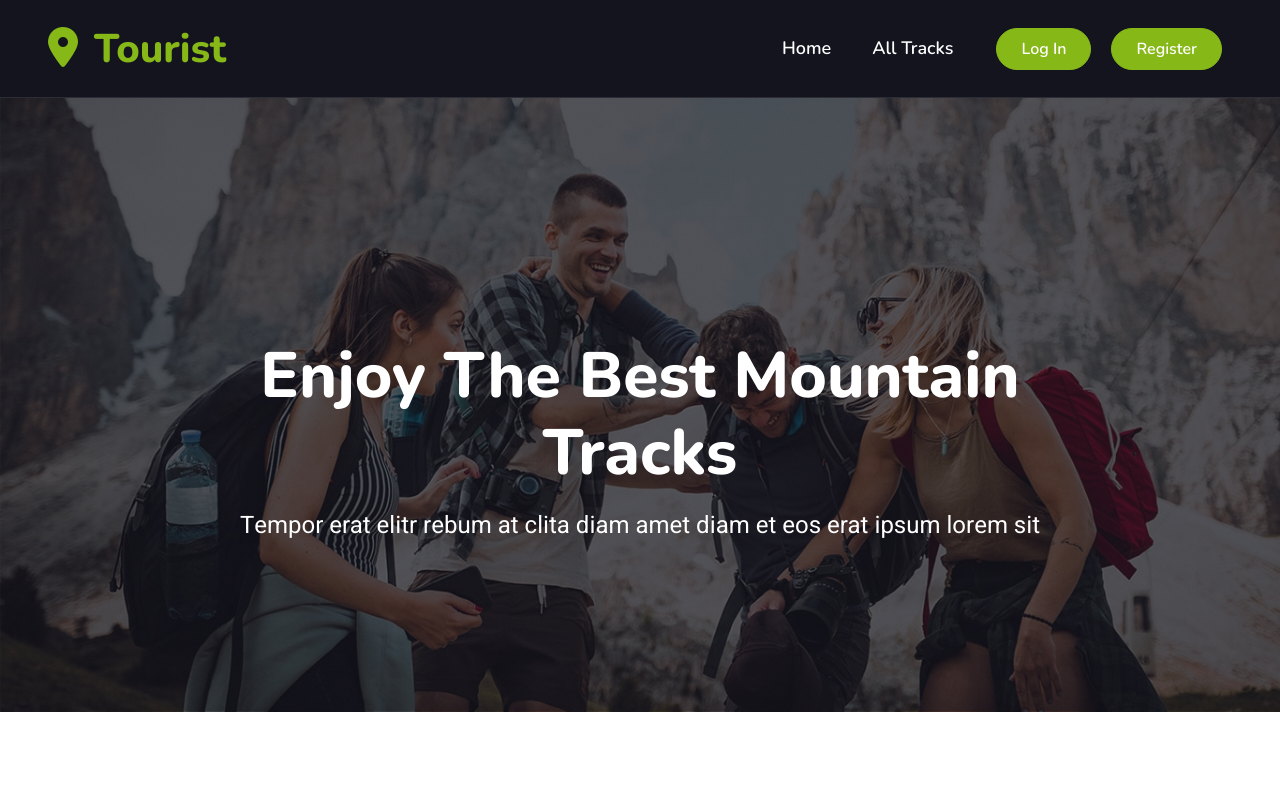
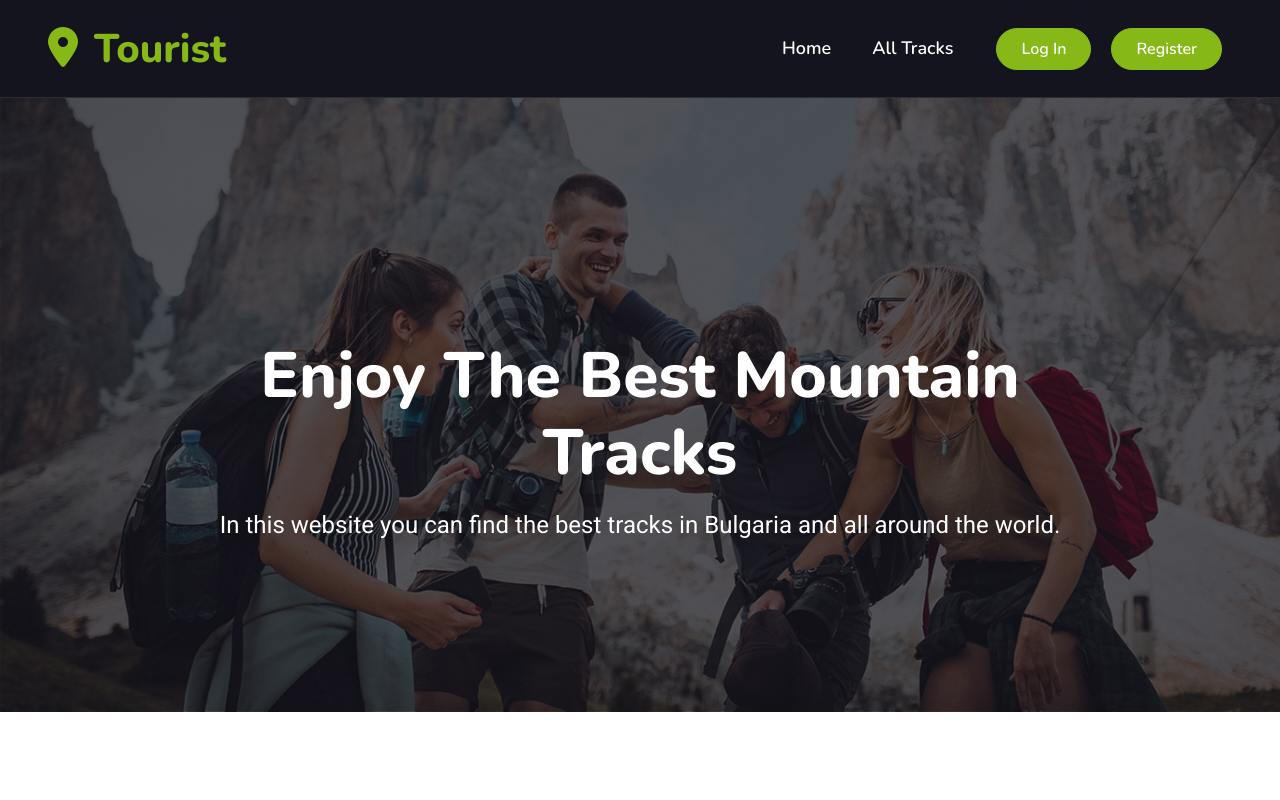
Before and after one commit to edvasilev94/React2023, a React (Vite) app in the folder vite-project/: page / in a window 1280 px wide. Shown: the top 800 px of the page. Built offline with nearby package versions, Linux system fonts and the light colour scheme; no server answers.

Commit message:
edit hero section description

```diff
--- a/vite-project/src/components/HeroSection/HeroSection.jsx
+++ b/vite-project/src/components/HeroSection/HeroSection.jsx
@@ -6,7 +6,7 @@ export default function HeroSection () {
                     <div className="row justify-content-center py-5">
                         <div className="col-lg-10 pt-lg-5 mt-lg-5 text-center">
                             <h1 className="display-3 text-white mb-3 animated slideInDown">Enjoy The Best Mountain Tracks</h1>
-                            <p className="fs-4 text-white mb-4 animated slideInDown">Tempor erat elitr rebum at clita diam amet diam et eos erat ipsum lorem sit</p>
+                            <p className="fs-4 text-white mb-4 animated slideInDown">In this website you can find the best tracks in Bulgaria and all around the world.</p>
                             <div className="position-relative w-75 mx-auto animated slideInDown">
                             </div>
                         </div>
```
